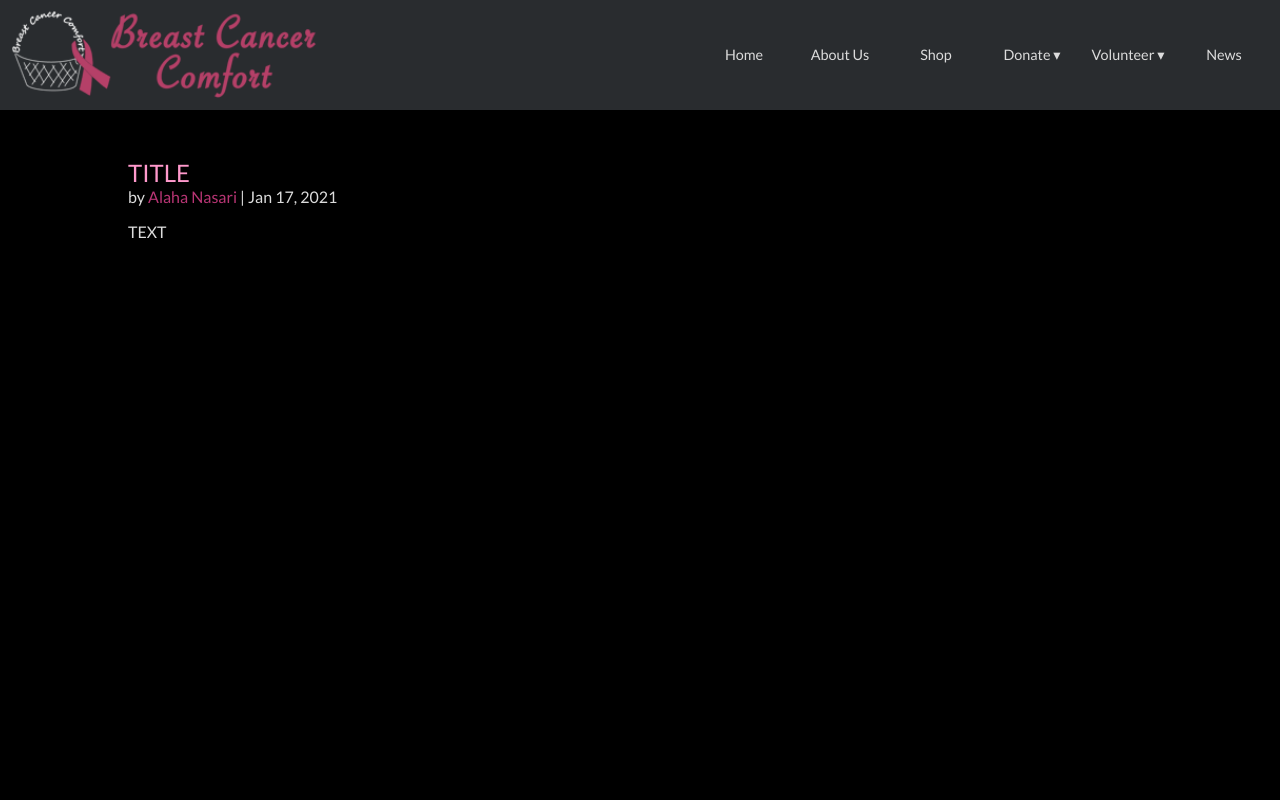
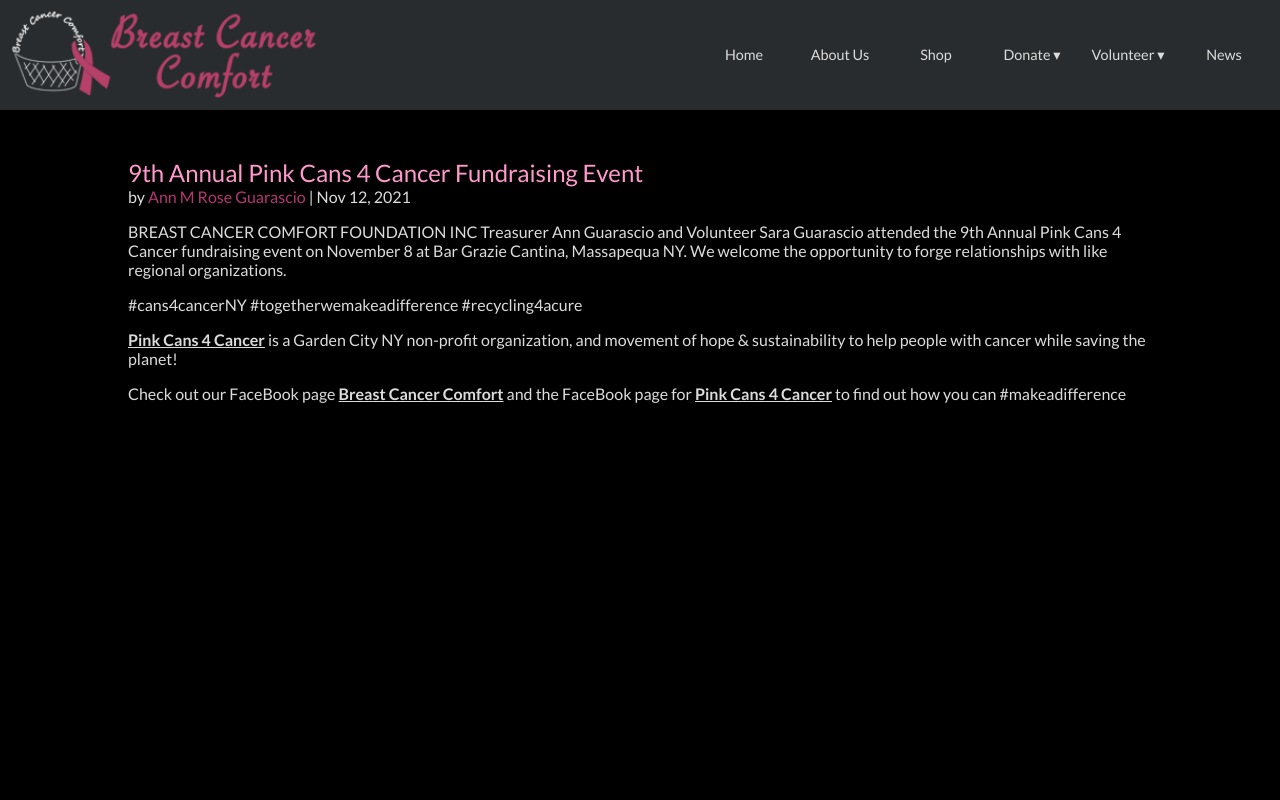
Before and after one commit to vishalicious213/bcc-v2, a Next.js app: page /news/2021-11-12 in a window 1280 px wide. Shown: the top 800 px of the page. Built offline with nearby package versions, Linux system fonts and the light colour scheme.

Commit message:
added 2021-11-12.js

```diff
--- a/pages/news.js
+++ b/pages/news.js
@@ -2,7 +2,7 @@ import Head from 'next/head'
 import styles from '../styles/Home.module.css'
 
 const posts = [
-  {id: '008', date: 'Nov 12, 2021', url: '/news/2021-11-12', title: '9th Annual Pink Cans 4 Cancer Fundraising Event', author: 'Ann M Rose Guarascio', excerpt: 'Treasurer Ann Guarascio and Volunteer Sara Guarascio attended the 9th Annual Pink Cans 4 Cancer fundraising event on November 8 at Bar Grazie Cantina, Massapequa NY. We welcome the opportunity to forge relationships with like regional organizations.'},
+  {id: '008', date: 'Nov 12, 2021', url: '/news/2021-11-12', title: '9th Annual Pink Cans 4 Cancer Fundraising Event', author: 'Ann M Rose Guarascio', excerpt: 'Treasurer Ann Guarascio and Volunteer Sara Guarascio attended the 9th Annual Pink Cans 4 Cancer fundraising event on November 8 at Bar Grazie Cantina, Massapequa NY. We welcome the opportunity to forge relationships with like regional organizations...'},
   {id: '007', date: 'Sep 01, 2021', url: '/news/2021-09-01', title: 'Making Strides Against Breast Cancer 2021', author: 'Maeryam Nasari & Zahel Nasari', excerpt: 'On October 17th, 2021, the Breast Cancer Comfort Foundation (BCCF) will be joining the American Cancer Society in Making Strides Against Breast Cancer. The event will take place at Jones Beach Field 5 from 7:00 A.M. to 11:00 A.M. Due to the coronavirus pandemic...'},
   {id: '006', date: 'Jan 17, 2021', url: '/news/2021-01-17', title: 'How We Started and What We Do', author: 'Alaha Nasari', excerpt: 'Nearly five years ago, Breast Cancer Comfort was founded by survivor Deborah Cavolo. Like many other women, Debi felt there was an absence of community and conversation about breast cancer. Women diagnosed with breast cancer face issues that significantly impact their...'},
   {id: '005', date: 'May 25, 2020', url: '/news/2020-05-25', title: 'The Road to Recovery', author: 'Alaha Nasari', excerpt: 'Ever since the declaration of a national emergency in March, daily life in the United States has been changing rapidly with the spread of the coronavirus. States have mandated strict guidelines including orders to stay home and the cancellation of activities and large...'},
--- a/pages/news/2021-11-12.js
+++ b/pages/news/2021-11-12.js
@@ -17,9 +17,12 @@ export default function Post() {
 
         <main className={styles.main}>
             <div className='post'>
-                <h2 className='no-space-below'>TITLE</h2>
-                <p className='no-space-above'>by <span>Alaha Nasari</span> | Jan 17, 2021</p>
-                <p>TEXT</p>
+                <h2 className='no-space-below'>9th Annual Pink Cans 4 Cancer Fundraising Event</h2>
+                <p className='no-space-above'>by <span>Ann M Rose Guarascio</span> | Nov 12, 2021</p>
+                <p>BREAST CANCER COMFORT FOUNDATION INC Treasurer Ann Guarascio and Volunteer Sara Guarascio attended the 9th Annual Pink Cans 4 Cancer fundraising event on November 8 at Bar Grazie Cantina, Massapequa NY. We welcome the opportunity to forge relationships with like regional organizations.</p>
+                <p>#cans4cancerNY #togetherwemakeadifference #recycling4acure</p>
+                <p><a className='link' target="_blank" rel="noopener" href='https://recycling4acure.org/'>Pink Cans 4 Cancer</a> is a Garden City NY non-profit organization, and movement of hope & sustainability to help people with cancer while saving the planet!</p>
+                <p>Check out our FaceBook page <a className='link' target="_blank" rel="noopener" href='https://www.facebook.com/breastcancercomfort/'>Breast Cancer Comfort</a> and the FaceBook page for <a className='link' target="_blank" rel="noopener" href='https://www.facebook.com/Cans4CancerNY'>Pink Cans 4 Cancer</a> to find out how you can #makeadifference</p>
             </div>
         </main>
 
@@ -45,6 +48,11 @@ export default function Post() {
           span {
             color: #b83574;
           }
+
+          .link {
+            text-decoration: underline;
+            font-weight: bold;
+          }
           `}
         </style>
     </div>
```
Also changed, not shown: public/news/cans-photo-1.jpeg (added).
